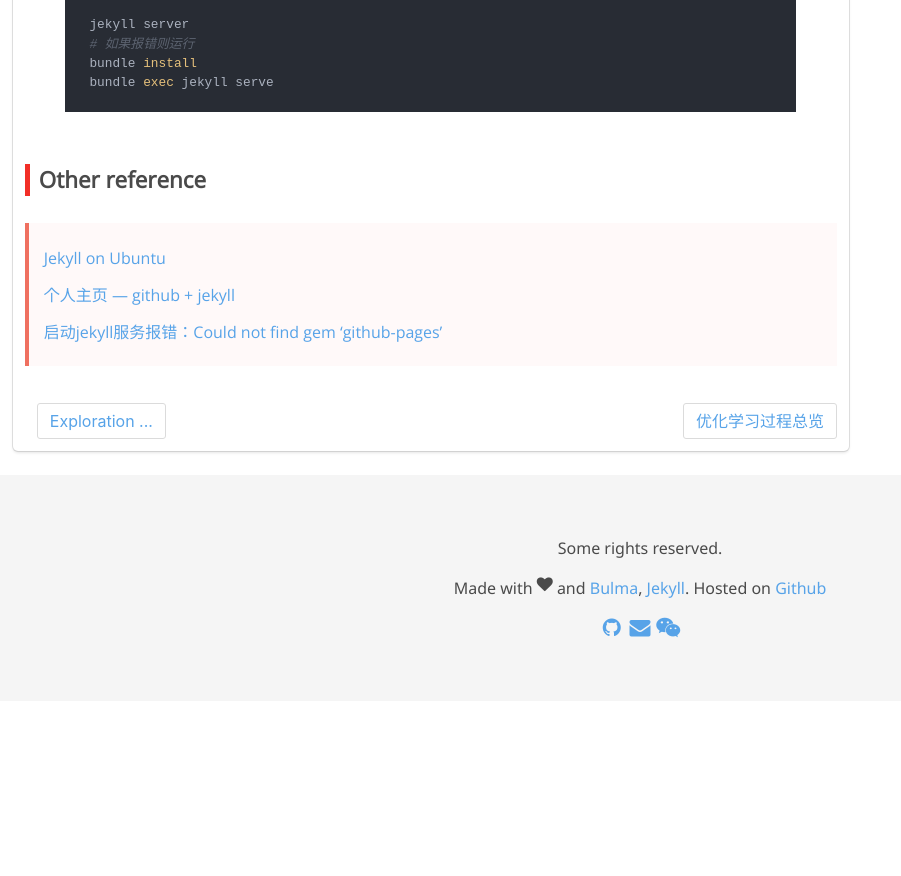
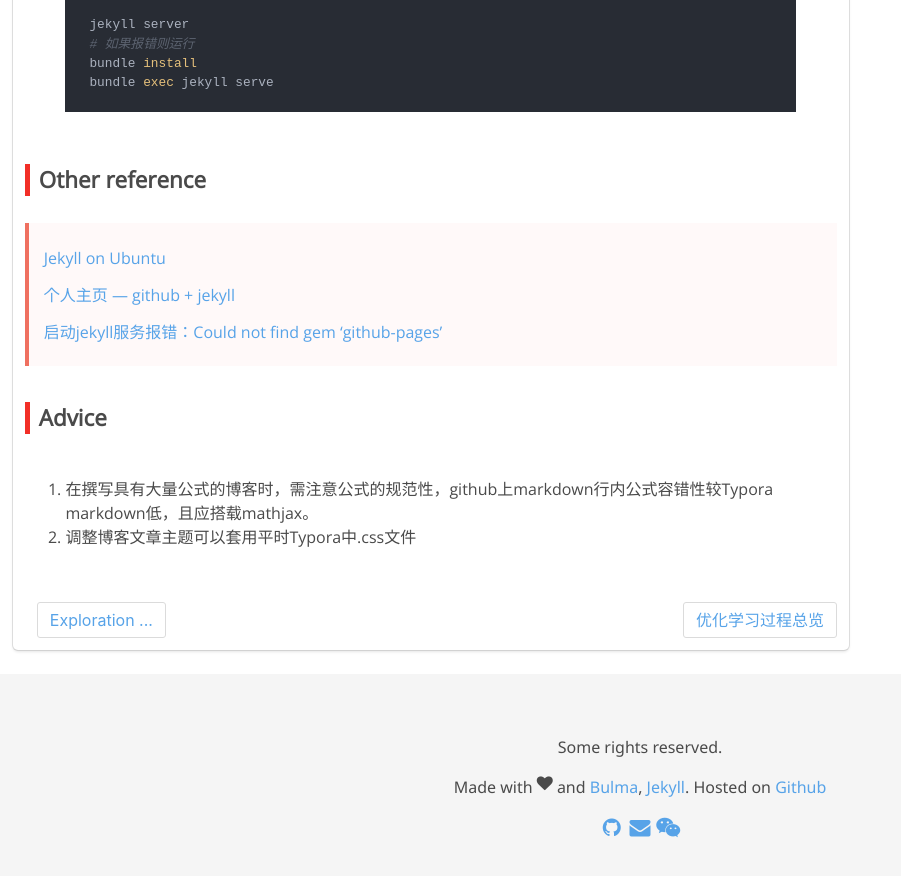
Before and after one commit to RayH-Ter/RayH-Ter.github.io, a Jekyll site: the page built from _posts/2022-09-26-design-homepage.markdown, in a window 1280 px wide and 900 px high, scrolled down 1257 px. Shown: the top 876 px of the window, without its empty margins (0-901 px from the left). Built offline with Jekyll 4.4.1, drawn with Linux system fonts in a browser that asks for light colours; our own code applies the rules of GitHub Pages for plain Markdown files; comment, search, counter and statistics services are not loaded; before the commit the page ends 1958 px from its top, so only the background shows below that.

Commit message:
add some advice for writing posts

```diff
--- a/_posts/2022-09-26-design-homepage.markdown
+++ b/_posts/2022-09-26-design-homepage.markdown
@@ -28,3 +28,8 @@ bundle exec jekyll serve
 > [个人主页 — github + jekyll](https://blog.csdn.net/pentiumCM/article/details/106004574)
 >
 > [启动jekyll服务报错：Could not find gem 'github-pages'](https://dovesandy.github.io/2020/03/12/jekyll-start-jekyll-error/#1-前期准备)
+
+### Advice
+
+1. 在撰写具有大量公式的博客时，需注意公式的规范性，github上markdown行内公式容错性较Typora markdown低，且应搭载mathjax。
+2. 调整博客文章主题可以套用平时Typora中.css文件
```
